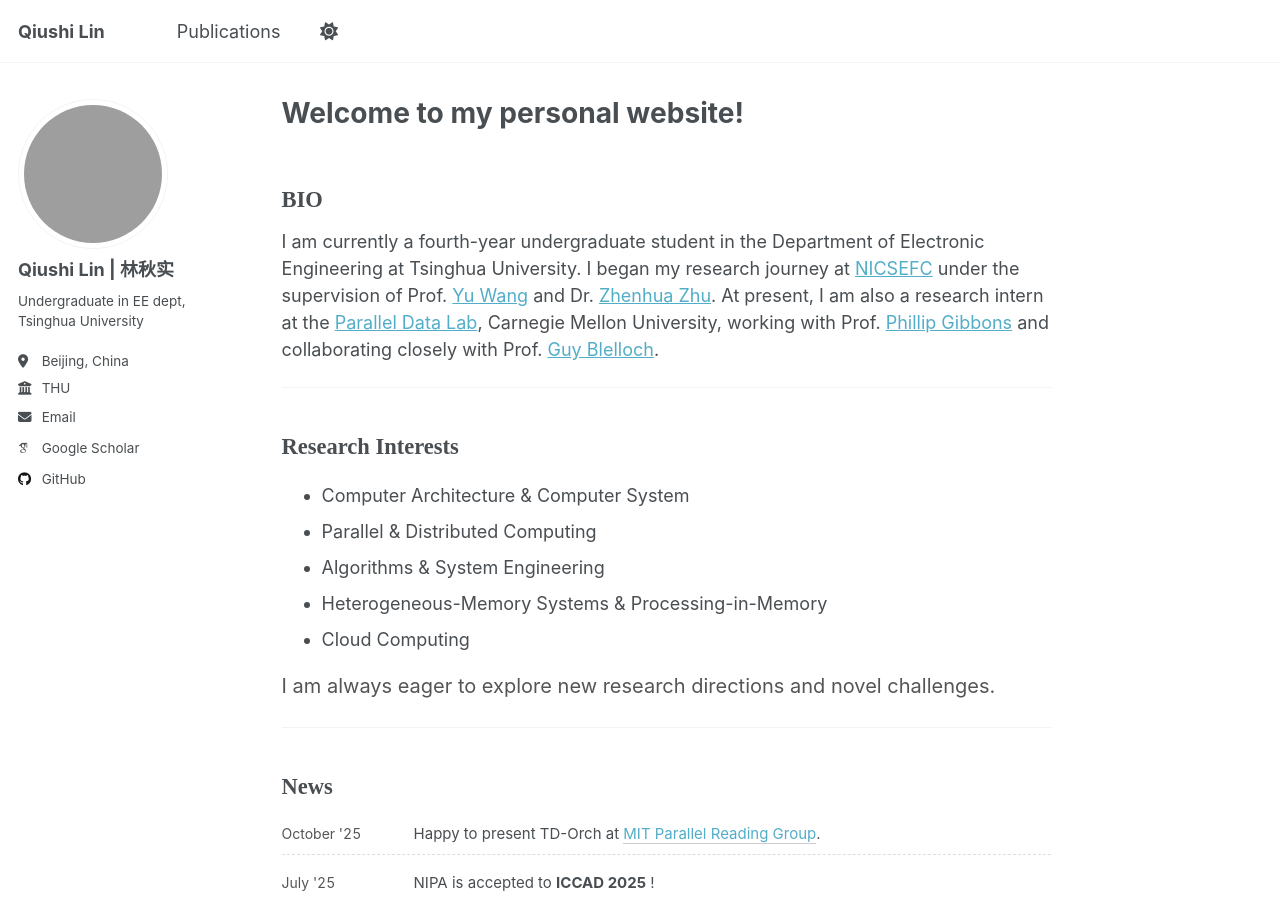
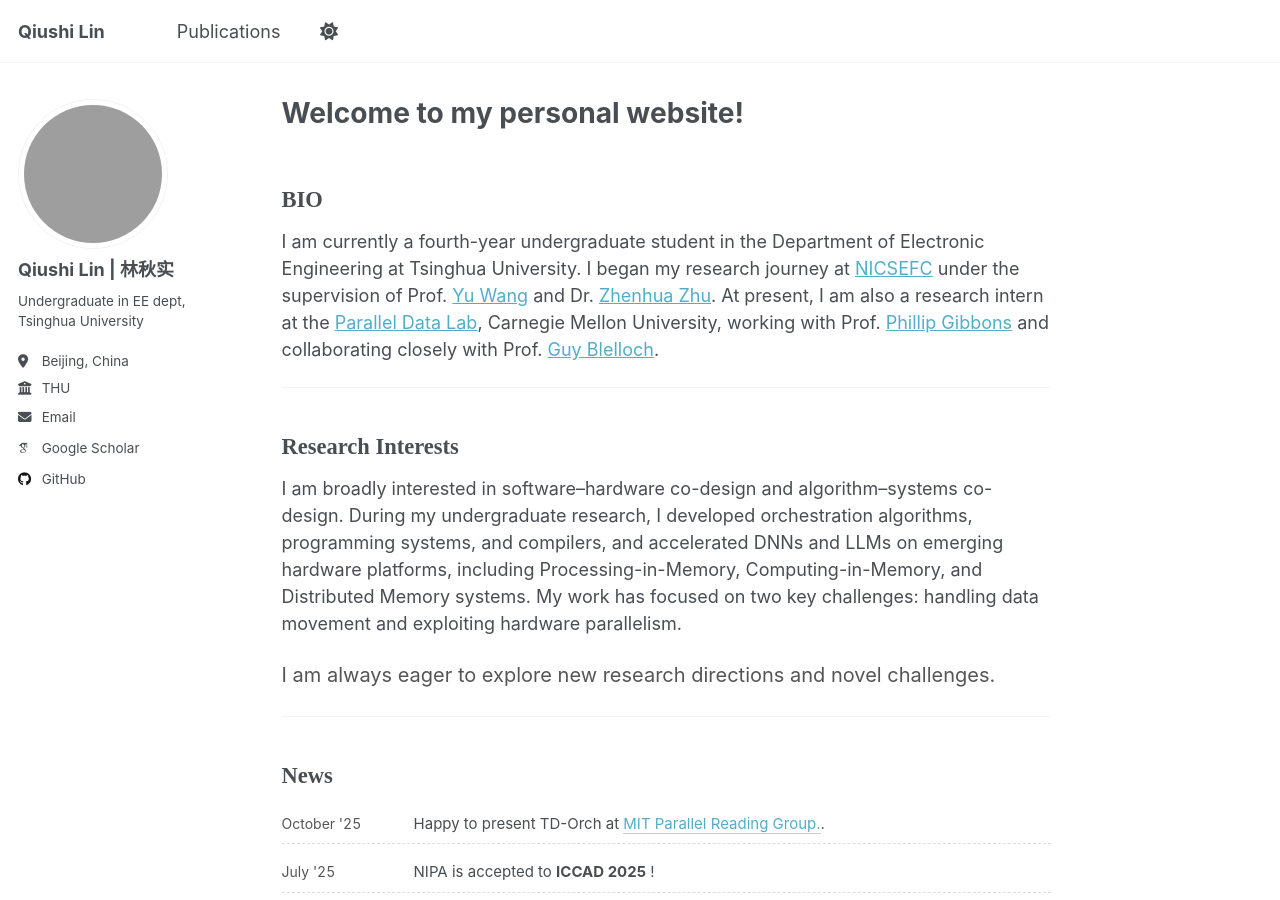
Before and after one commit to lqs22yeah/lqs22yeah.github.io, a Jekyll site: the page built from _pages/about.md, in a window 1280 px wide and 900 px high. Built offline with Jekyll 4.4.1, drawn with Linux system fonts in a browser that asks for light colours; some web fonts are replaced; a script that is not in the unit is left out.

Commit message:
update research interests

```diff
--- a/_pages/about.md
+++ b/_pages/about.md
@@ -20,12 +20,7 @@ I am currently a fourth-year undergraduate student in the Department of Electron
 <h2 style="font-family:Times New Roman, serif; font-weight:600; border-bottom:none; padding-bottom:4px;">
 Research Interests
 </h2>
-
-- Computer Architecture & Computer System
-- Parallel & Distributed Computing
-- Algorithms & System Engineering
-- Heterogeneous-Memory Systems & Processing-in-Memory
-- Cloud Computing
+I am broadly interested in software–hardware co-design and algorithm–systems co-design. During my undergraduate research, I developed orchestration algorithms, programming systems, and compilers, and accelerated DNNs and LLMs on emerging hardware platforms, including Processing-in-Memory, Computing-in-Memory, and Distributed Memory systems. My work has focused on two key challenges: handling data movement and exploiting hardware parallelism.
 
 <p style="font-size:20px; color:#555; margin-top:6px;">
 I am always eager to explore new research directions and novel challenges.
@@ -158,7 +153,7 @@ News
 <ul class="news-list">
   <li class="news-item">
     <div class="news-date">October '25</div>
-    <div class="news-text">Happy to present TD-Orch at <a href="https://www.csail.mit.edu/event/parallel-reading-group-efficient-and-scalable-distributed-task-data-orchestration-and-graph" target="_blank" rel="noopener">MIT Parallel Reading Group</a>.</div>
+    <div class="news-text">Happy to present TD-Orch at <a href="https://www.csail.mit.edu/event/parallel-reading-group-efficient-and-scalable-distributed-task-data-orchestration-and-graph" target="_blank" rel="noopener">MIT Parallel Reading Group.</a>.</div>
   </li>
   <li class="news-item">
     <div class="news-date">July '25</div>
```
